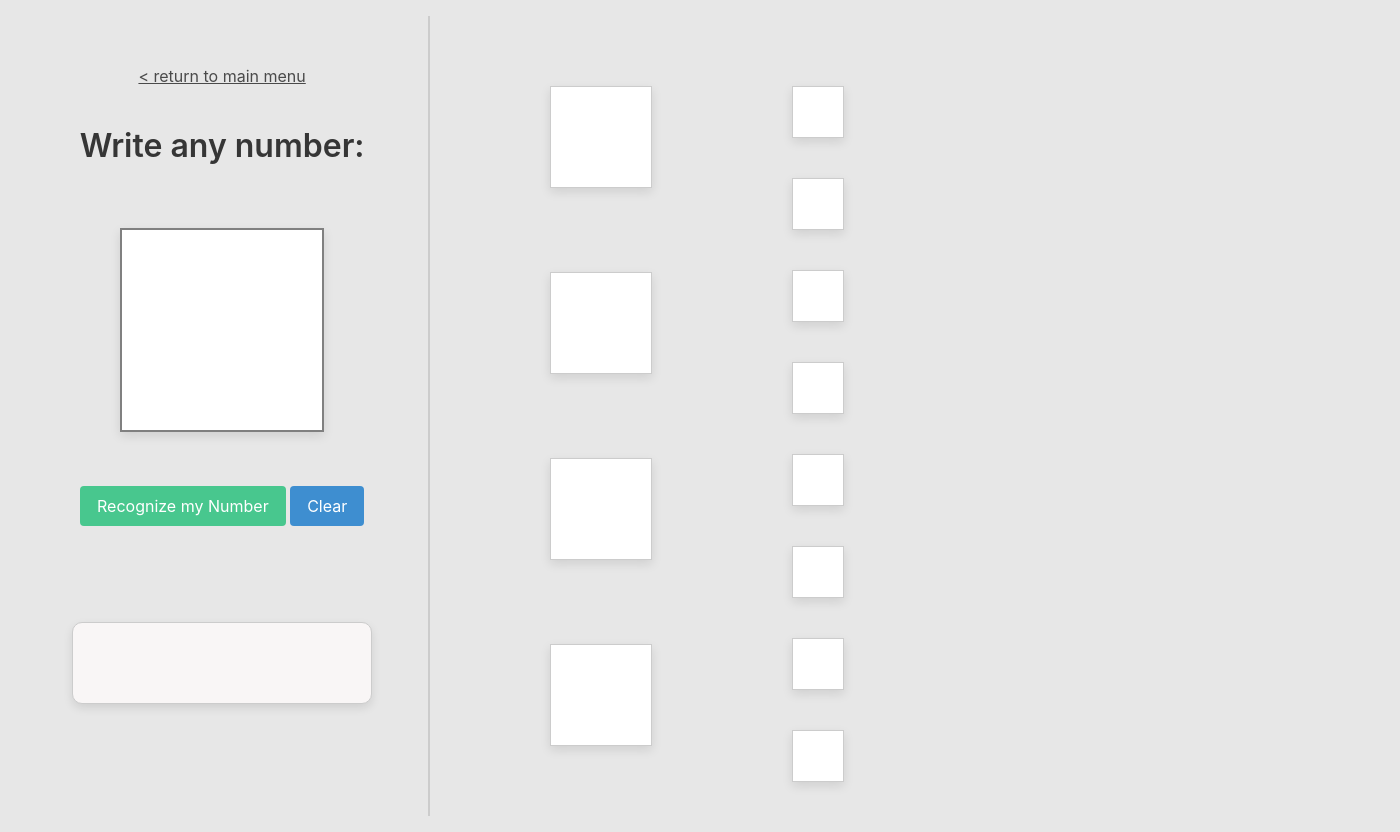
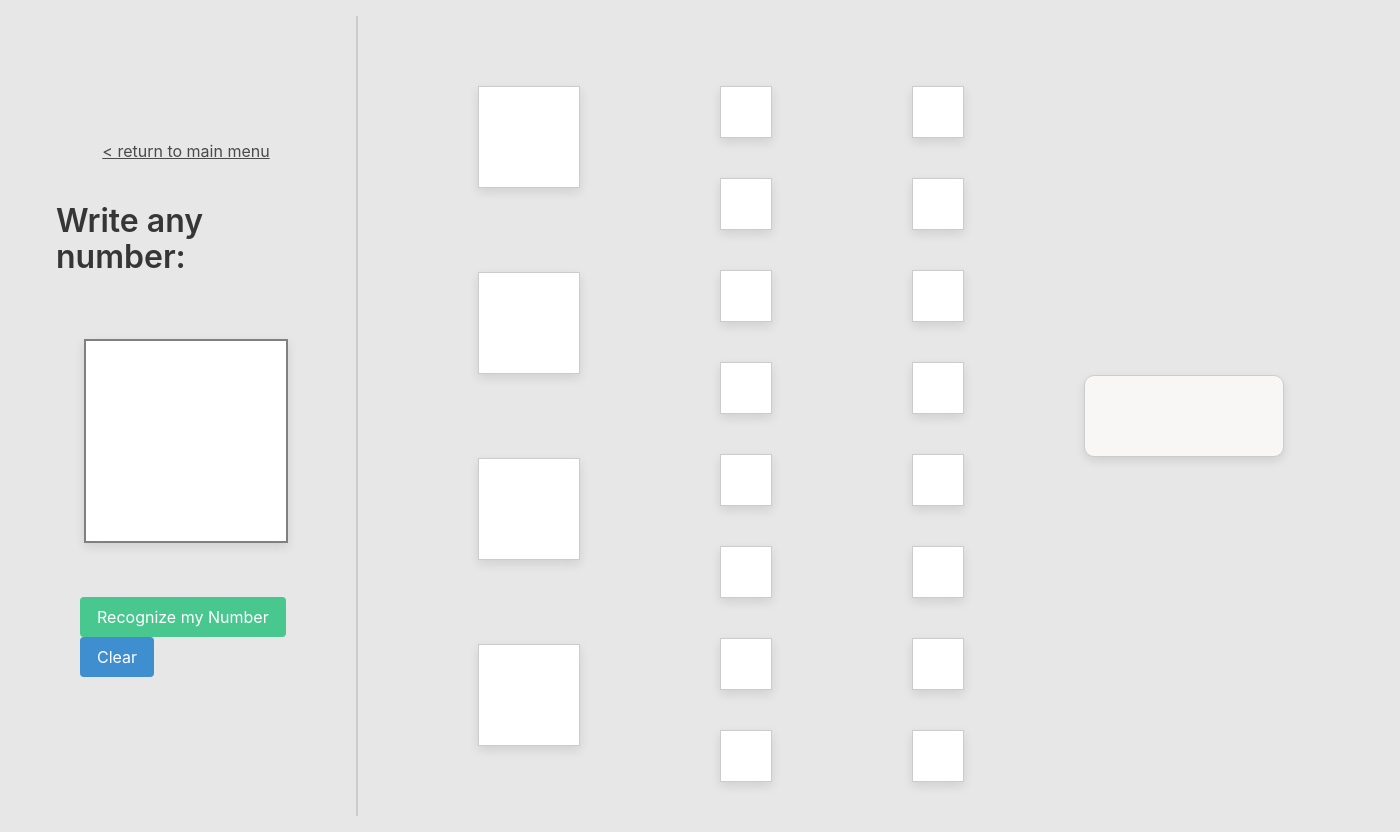
Before and after one commit to kellyyyeh/codyavosionary, a Flask app: page /recognize in a window 1400 px wide. Run offline with Flask 3, Linux system fonts and the light colour scheme; a map, chart or similar area stays blank.

Commit message:
basic demo ui

```diff
--- a/static/index.css
+++ b/static/index.css
@@ -98,8 +98,8 @@
 }
 
 #prediction-output {
-    font-size: 2rem;
-    width: 300px;
+    font-size: 1.8rem;
+    width: 200px;
     height: 82px;
     text-align: center;
     background-color: #f9f6f6; /* Soft gray background */
@@ -108,6 +108,7 @@
     padding: 1rem;
     box-shadow: 0 4px 10px rgba(0, 0, 0, 0.1); /* Soft shadow */
     transition: background-color 0.3s; /* Smooth transition for hover effect */
+    margin-right: 100px;
   }
 
   /* #prediction-output:hover {
--- a/static/index.js
+++ b/static/index.js
@@ -84,6 +84,18 @@
 
   const layer22Canvases = document.querySelectorAll('.layer2-2');
   layer22Canvases.forEach((canvas) => {
+    const ctx = canvas.getContext("2d");
+    ctx.clearRect(0, 0, canvas.width, canvas.height)
+  });
+
+  const layer23Canvases = document.querySelectorAll('.layer2-3');
+  layer23Canvases.forEach((canvas) => {
+    const ctx = canvas.getContext("2d");
+    ctx.clearRect(0, 0, canvas.width, canvas.height)
+  });
+
+  const layer24Canvases = document.querySelectorAll('.layer2-4');
+  layer24Canvases.forEach((canvas) => {
     const ctx = canvas.getContext("2d");
     ctx.clearRect(0, 0, canvas.width, canvas.height)
   });
@@ -219,8 +231,9 @@
   // layer1Canvases.forEach(layer1 => {
   //   splitAndDisplayQuadrants(layer1, '.layer2');
   // });
+  console.log(layer1Canvases.length)
   for (let i = 0; i < layer1Canvases.length; i++) {
-    splitAndDisplayQuadrants(layer1Canvases[i], `.layer2-${i}`);
+    splitAndDisplayQuadrants(layer1Canvases[i], `.layer2-${i + 1}`);
   }
 
   // Create a FormData object
--- a/templates/recognize.html
+++ b/templates/recognize.html
@@ -18,10 +18,10 @@
         <button type="button" class="button is-info" onclick="resetCanvas()">Clear</button>
       </form>
     </div>
-    <div style="padding: 1rem; display: flex; justify-content: center; align-items: center; height: 100vh;">
+    <!-- <div style="padding: 1rem; display: flex; justify-content: center; align-items: center; height: 100vh;">
       <div id="prediction-output">
       </div>
-    </div>
+    </div>   -->
   </div>
   <div class="quadrant-container" style="display: flex; flex-direction: column; justify-content: space-between;">
     <canvas class="layer1" width="100" height="100"></canvas>
@@ -39,6 +39,22 @@
     <canvas class="layer2-2" width="50" height="50"></canvas>
     <canvas class="layer2-2" width="50" height="50"></canvas>
   </div>
+  <div class="quadrant-container" style="display: flex; flex-direction: column; justify-content: space-between;">
+    <canvas class="layer2-3" width="50" height="50"></canvas>
+    <canvas class="layer2-3" width="50" height="50"></canvas>
+    <canvas class="layer2-3" width="50" height="50"></canvas>
+    <canvas class="layer2-3" width="50" height="50"></canvas>
+    <canvas class="layer2-4" width="50" height="50"></canvas>
+    <canvas class="layer2-4" width="50" height="50"></canvas>
+    <canvas class="layer2-4" width="50" height="50"></canvas>
+    <canvas class="layer2-4" width="50" height="50"></canvas>
+  </div>
+  <div class="quadrant-container" style="display: flex; flex-direction: column; justify-content: space-between;">
+    <div style="display: flex; justify-content: center; align-items: center; height: 100vh;">
+      <div id="prediction-output">
+      </div>
+    </div>
+  </div>
 
 </div>
 
```
